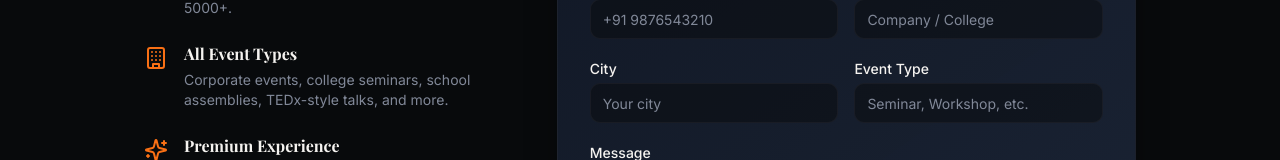
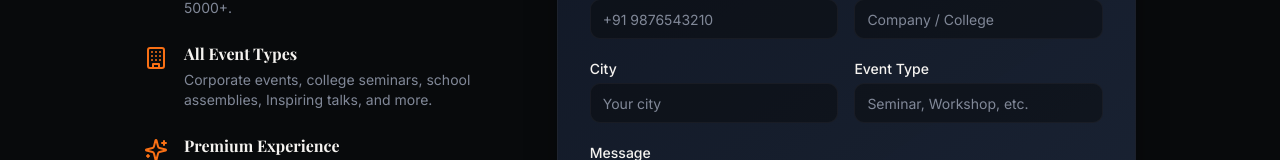
Before and after one commit to vikas-chaudhary-2802/Inspire-India-Talks, a React (Vite) app: page /host-event in a window 1280 px wide. Shown: the part 602-762 px from the top of the page. Built offline with nearby package versions, Linux system fonts and the light colour scheme; the HTML template or start-up script is replaced by a standard one; a web font is replaced by a local one.

Commit message:
updated HostEvent page

```diff
--- a/src/pages/HostEvent.tsx
+++ b/src/pages/HostEvent.tsx
@@ -67,7 +67,7 @@ const HostEvent = () => {
             {[
               { icon: <Calendar className="h-6 w-6" />, title: "Flexible Scheduling", desc: "We work around your timeline — weekdays, weekends, or special occasions." },
               { icon: <Users className="h-6 w-6" />, title: "Any Audience Size", desc: "From intimate workshops of 20 to conferences of 5000+." },
-              { icon: <Building className="h-6 w-6" />, title: "All Event Types", desc: "Corporate events, college seminars, school assemblies, TEDx-style talks, and more." },
+              { icon: <Building className="h-6 w-6" />, title: "All Event Types", desc: "Corporate events, college seminars, school assemblies, Inspiring talks, and more." },
               { icon: <Sparkles className="h-6 w-6" />, title: "Premium Experience", desc: "Our speakers deliver world-class presentations with storytelling that inspires action." },
             ].map((item, i) => (
               <motion.div
```
